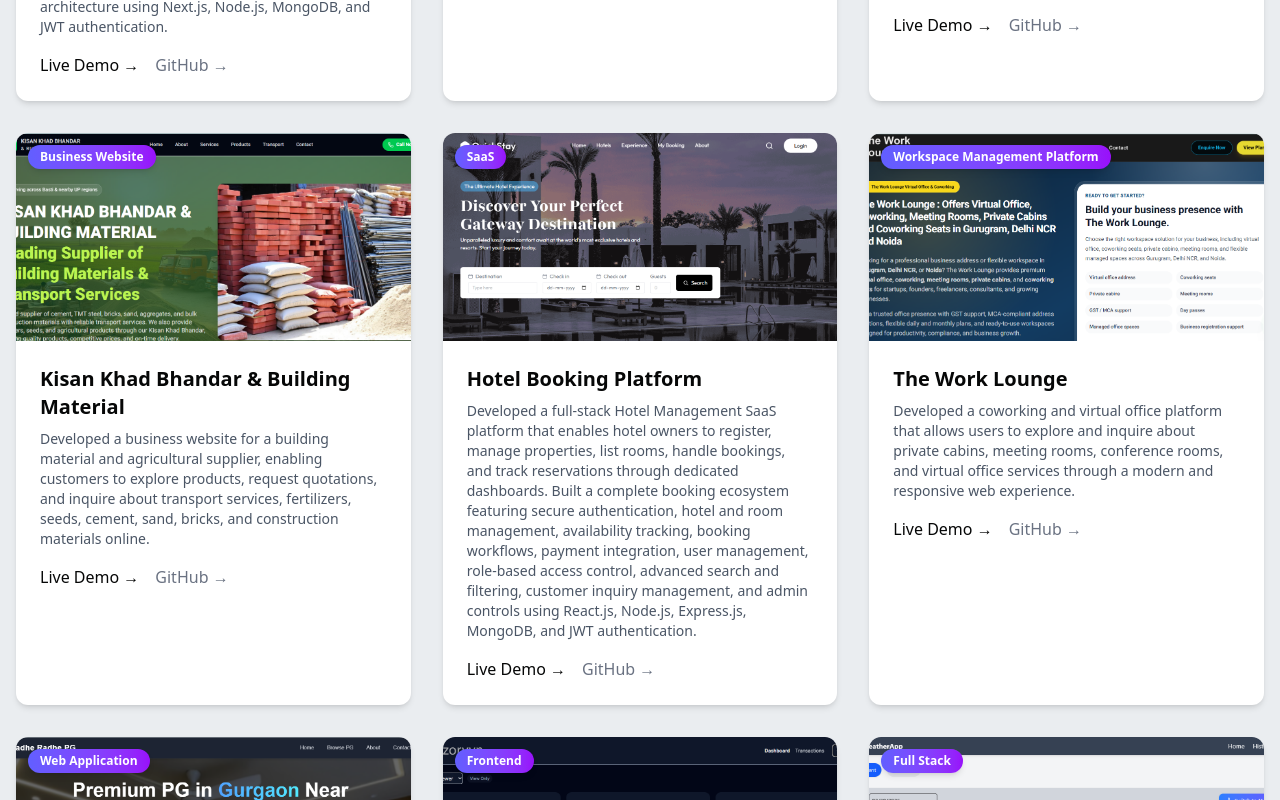
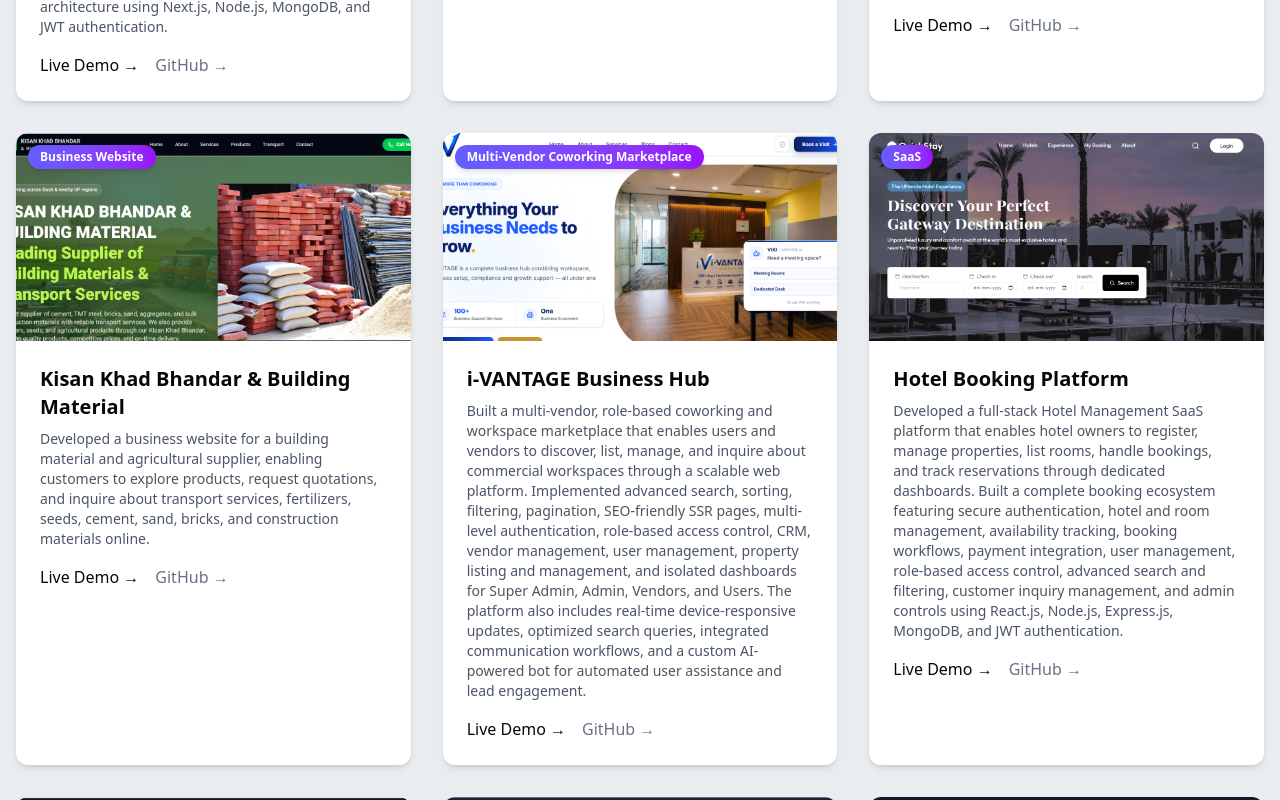
Before and after one commit to rj7075/Portfolio-My, a React (Vite) app in the folder client/: page /portfolio in a window 1280 px wide. Shown: the part 780-1580 px from the top of the page. Built offline with nearby package versions, Linux system fonts and the light colour scheme.

Commit message:
i-vantage project added

```diff
--- a/client/src/pages/Portfolio.jsx
+++ b/client/src/pages/Portfolio.jsx
@@ -100,6 +100,50 @@
   ],
   image: "/kisan.png",
   demoUrl: "https://www.kisankhadbhandarbuildingmaterial.com/",
+  codeUrl: "#",
+},
+{
+  title: "i-VANTAGE Business Hub",
+  description:
+    "Built a multi-vendor, role-based coworking and workspace marketplace that enables users and vendors to discover, list, manage, and inquire about commercial workspaces through a scalable web platform. Implemented advanced search, sorting, filtering, pagination, SEO-friendly SSR pages, multi-level authentication, role-based access control, CRM, vendor management, user management, property listing and management, and isolated dashboards for Super Admin, Admin, Vendors, and Users. The platform also includes real-time device-responsive updates, optimized search queries, integrated communication workflows, and a custom AI-powered bot for automated user assistance and lead engagement.",
+  category: "Multi-Vendor Coworking Marketplace",
+  features: [
+    "Multi-Vendor Workspace Marketplace",
+    "Role-Based Access Control",
+    "Multi-Level Login & Registration",
+    "Property Listing & Management",
+    "Advanced Search, Sort & Filtering",
+    "Server-Side Rendering (SSR)",
+    "SEO Optimized Dynamic Pages",
+    "Pagination & Optimized Search Queries",
+    "Super Admin Dashboard",
+    "Admin Dashboard",
+    "Vendor Dashboard",
+    "User Dashboard",
+    "Vendor Management",
+    "User Management",
+    "CRM & Lead Management",
+    "Inquiry & Lead Tracking",
+    "Real-Time Device Responsive Updates",
+    "Custom AI-Powered Chatbot",
+    "Automated User Assistance",
+    "Secure Authentication & Authorization",
+    "Responsive Mobile-First Interface"
+  ],
+  technologies: [
+    "Next.js",
+    "TypeScript",
+    "React.js",
+    "Node.js",
+    "Express.js",
+    "MongoDB",
+    "JWT",
+    "Tailwind CSS",
+    "REST APIs",
+    "AI / Chatbot Integration"
+  ],
+  image: "/i-vantage.png",
+  demoUrl: "https://i-vantage.in/",
   codeUrl: "#",
 },
 
```
Also changed, not shown: client/public/i-vantage.png (added).
